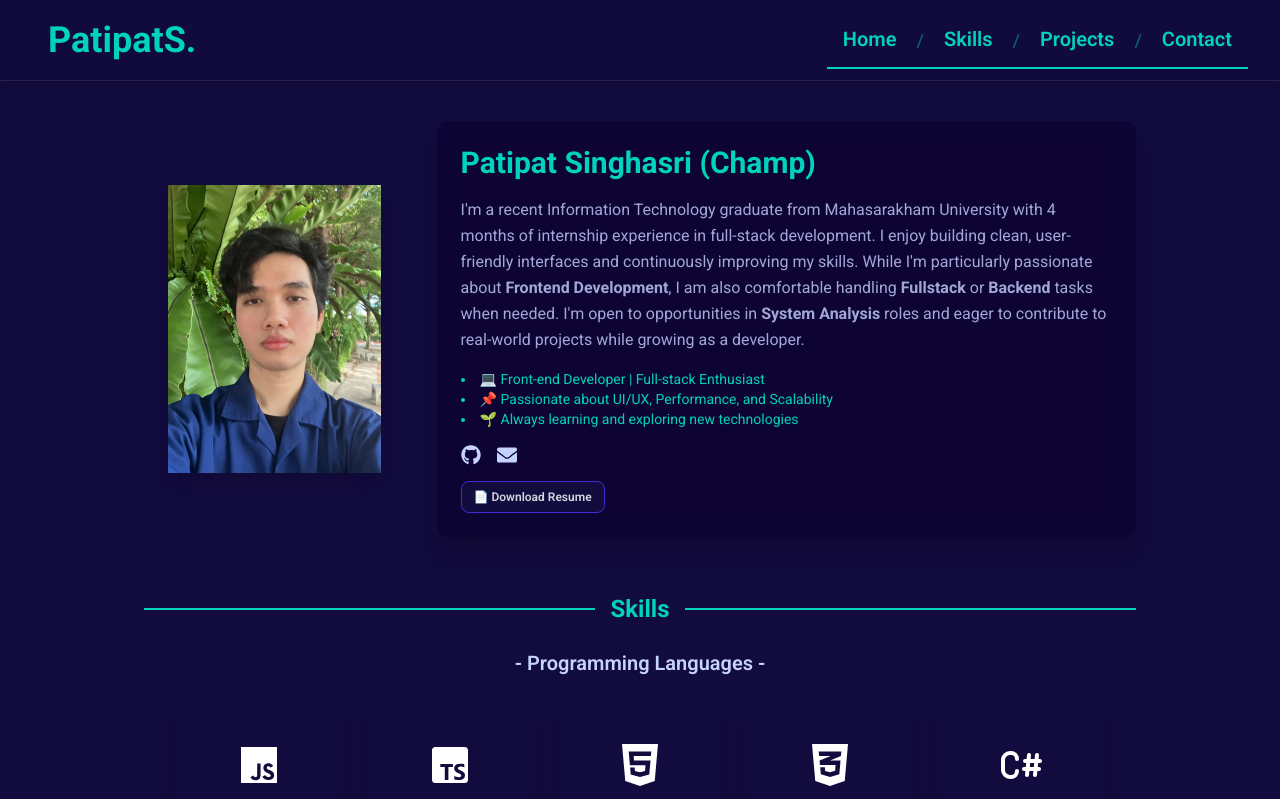
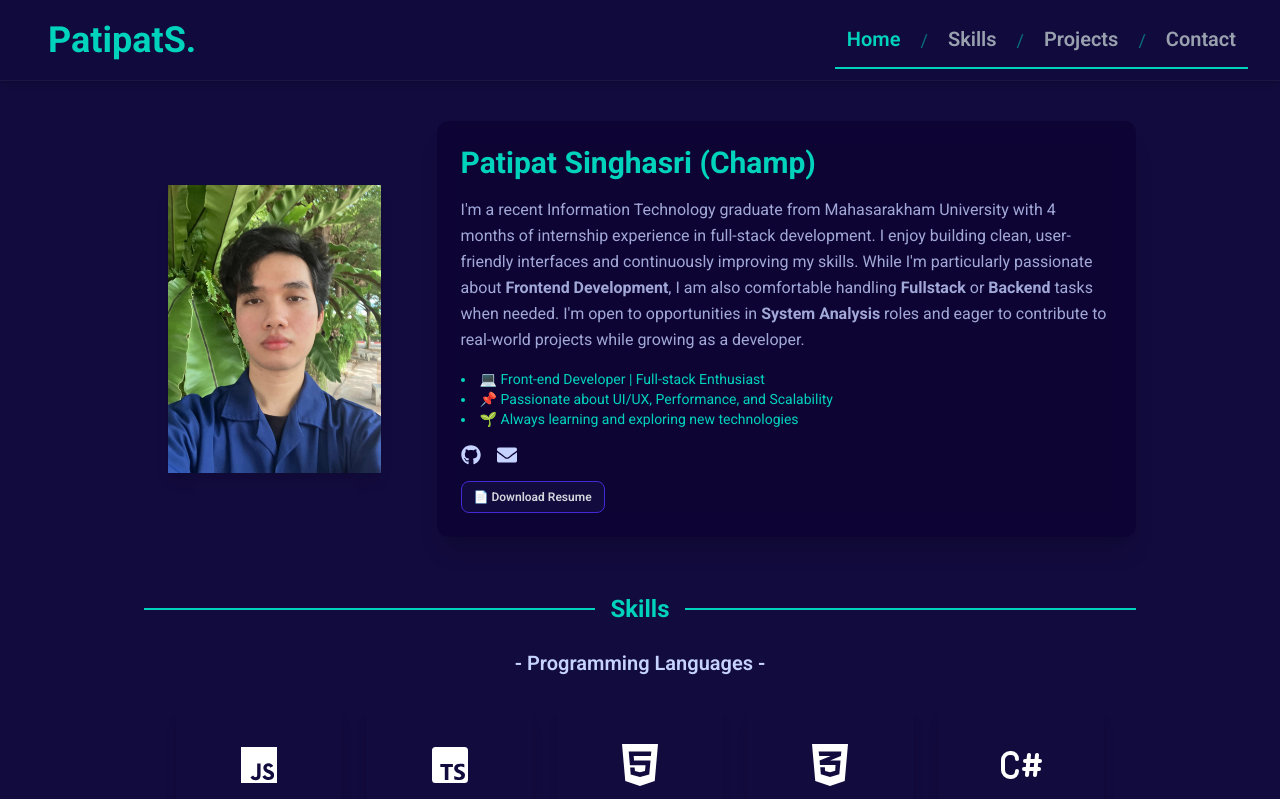
Before and after one commit to Patipat003/Portfolio-vite-project, a React (Vite) app: page / in a window 1280 px wide. Shown: the top 799 px of the page. Built offline with nearby package versions, Linux system fonts and the light colour scheme; no server answers; a web font is replaced by a local one.

Commit message:
Improve navbar active state and card layout

```diff
--- a/src/components/layout/Navbar.jsx
+++ b/src/components/layout/Navbar.jsx
@@ -1,6 +1,10 @@
+import { useState } from "react";
+
 const Navbar = () => {
+  const [active, setActive] = useState("home");
+
   return (
-    <nav className="border-b border-white/10 sticky top-0 z-50 backdrop-blur bg-base-200/80 shadow-md">
+    <nav className="border-b border-white/5 sticky top-0 z-50 backdrop-blur bg-base-200/80 shadow-md">
       <div className="drawer drawer-end">
         <input id="my-drawer-3" type="checkbox" className="drawer-toggle" />
         <div className="drawer-content flex flex-col">
@@ -34,44 +38,64 @@ const Navbar = () => {
               </label>
             </div>
             <nav className="hidden flex-none border-b-2 border-success text-neutral-content lg:block">
-              <ul className="menu menu-horizontal px-1 text-success justify-end w-full">
+              <ul className="flex items-center gap-5 p-3 justify-end w-full">
                 <li>
                   <a
                     href="#home"
-                    className="text-lg md:text-xl font-semibold transition-all duration-300"
+                    onClick={() => {
+                      setActive("home");
+                    }}
+                    className={`text-lg md:text-xl font-semibold transition-all duration-300 ${
+                      active == "home" ? "text-success" : "text-gray-400"
+                    } `}
                   >
                     Home
                   </a>
                 </li>
-                <span className="mt-2 mx-2 text-lg text-success/50 hidden md:inline">
+                <span className="mt-1 text-lg text-success/50 hidden md:inline">
                   /
                 </span>
                 <li>
                   <a
                     href="#skills"
-                    className="text-lg md:text-xl font-semibold transition-all duration-300"
+                    onClick={() => {
+                      setActive("skills");
+                    }}
+                    className={`text-lg md:text-xl font-semibold transition-all duration-300 ${
+                      active == "skills" ? "text-success" : "text-gray-400"
+                    } `}
                   >
                     Skills
                   </a>
                 </li>
-                <span className="mt-2 mx-2 text-lg text-success/50 hidden md:inline">
+                <span className="mt-1 text-lg text-success/50 hidden md:inline">
                   /
                 </span>
                 <li>
                   <a
                     href="#projects"
-                    className="text-lg md:text-xl font-semibold transition-all duration-300"
+                    onClick={() => {
+                      setActive("projects");
+                    }}
+                    className={`text-lg md:text-xl font-semibold transition-all duration-300 ${
+                      active == "projects" ? "text-success" : "text-gray-400"
+                    } `}
                   >
                     Projects
                   </a>
                 </li>
-                <span className="mt-2 mx-2 text-lg text-success/50 hidden md:inline">
+                <span className="mt-1 text-lg text-success/50 hidden md:inline">
                   /
                 </span>
                 <li>
                   <a
                     href="#contact"
-                    className="text-lg md:text-xl font-semibold transition-all duration-300"
+                    onClick={() => {
+                      setActive("contact");
+                    }}
+                    className={`text-lg md:text-xl font-semibold transition-all duration-300 ${
+                      active == "contact" ? "text-success" : "text-gray-400"
+                    } `}
                   >
                     Contact
                   </a>
--- a/src/components/ui/Card.jsx
+++ b/src/components/ui/Card.jsx
@@ -148,10 +148,9 @@ const Card = ({
                     animate={{ opacity: 1, x: 0 }}
                     exit={{ opacity: 0, x: -20 }}
                     transition={{ duration: 0.3, ease: "easeInOut" }}
-                    loading="eager"
-                    decoding="sync"
                   />
                 </AnimatePresence>
+              </div>
 
               {images.length > 1 && (
                 <>
@@ -169,10 +168,10 @@ const Card = ({
                   </button>
                 </>
               )}
-              </div>
             </motion.div>
+
             <motion.div
-              className="fixed top-2 left-0 py-1 px-4 text-white bg-black/70 rounded-full text-sm z-20 cursor-pointer"
+              className="absolute top-2 left-0 py-1 px-4 text-white text-sm z-20 cursor-pointer"
               initial={{ scale: 0.8, opacity: 0.5 }}
               animate={{ scale: 1, opacity: 1 }}
               transition={{ duration: 0.2 }}
@@ -183,8 +182,9 @@ const Card = ({
                 Back
               </span>
             </motion.div>
+
             <motion.div
-              className="fixed top-2 right-0 py-1 px-4 text-white bg-black/70 rounded-full text-sm z-20"
+              className="absolute top-2 right-0 py-1 px-4 text-white text-sm z-20"
               key={currentImageIndex}
               initial={{ scale: 0.8, opacity: 0.5 }}
               animate={{ scale: 1, opacity: 1 }}
@@ -192,8 +192,9 @@ const Card = ({
             >
               {currentImageIndex + 1} / {images.length}
             </motion.div>
+
             <motion.div
-              className="fixed bottom-0 left-0 right-0 flex justify-center"
+              className="absolute bottom-0 left-0 right-0 flex justify-center"
               initial={{ opacity: 0, y: 30 }}
               animate={{ opacity: 1, y: 0 }}
               exit={{ opacity: 0, y: 30 }}
--- a/src/pages/Portfolio.jsx
+++ b/src/pages/Portfolio.jsx
@@ -16,7 +16,7 @@ const Portfolio = () => {
       <div
         id="home"
         data-theme="synthwave"
-        className="bg-base-200 text-neutral-content font-sans "
+        className="bg-base-200 text-neutral-content font-sans"
       >
         <Navbar />
         <div
@@ -32,7 +32,7 @@ const Portfolio = () => {
           >
             {/* Avatar */}
             <div className="md:col-span-2 flex justify-center m-6">
-              <div className="lg:h-72 lg:w-[460px] w-2/4 md:w-1/4 mask shadow-lg">
+              <div className="lg:h-72 lg:w-[460px] w-2/5 md:w-1/4 mask shadow-lg">
                 <img
                   src="\self-pic.png"
                   alt="Profile"
```
Lines whose indentation alone changed are shown as unchanged.
